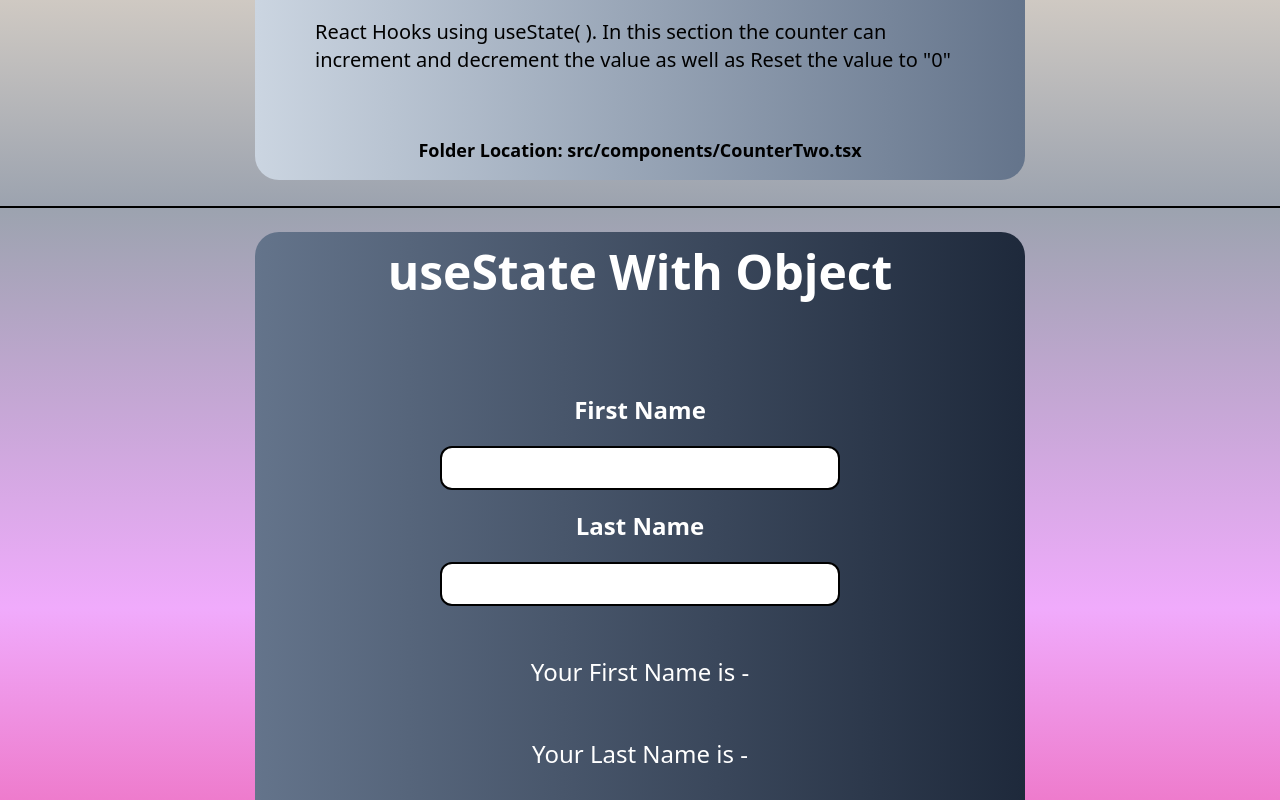
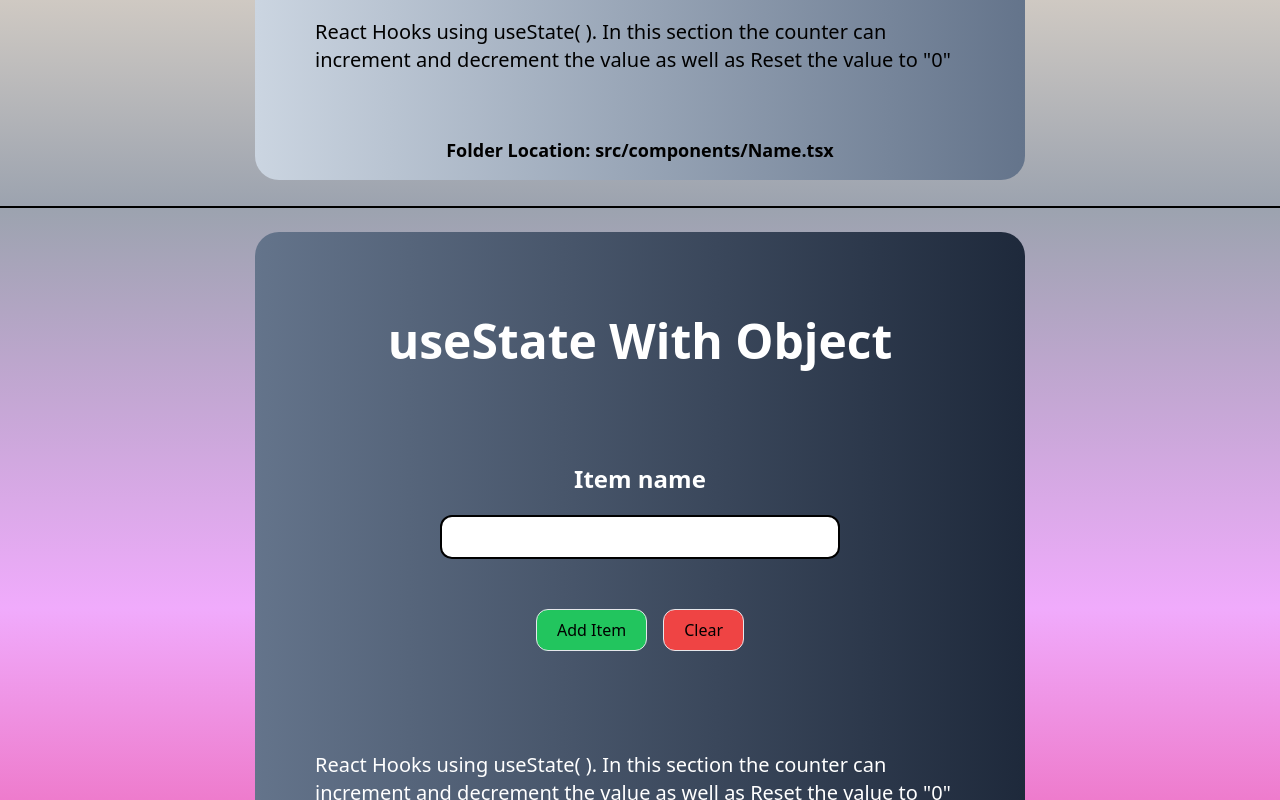
Before and after one commit to SAF2k/react-hook-learn, a React (Vite) app: page / in a window 1280 px wide. Shown: the part 3000-3800 px from the top of the page. Built offline with nearby package versions, Linux system fonts and the light colour scheme.

Commit message:
added Item section

```diff
--- a/src/components/AddItem.tsx
+++ b/src/components/AddItem.tsx
@@ -1,7 +1,30 @@
 import { useState } from "react";
+interface ItemType {
+  id: number;
+  item: string;
+}
 
 const AddItem = () => {
-  const [name, setName] = useState({ firstName: "", lastName: "" });
+  const [items, setItems] = useState<ItemType[]>([]);
+  const [itemName, setItemName] = useState<string>(""); // Provide a type for itemName
+
+  const addItem = () => {
+    if (items.length < 5) {
+      const newItem: ItemType = {
+        id: items.length,
+        item: itemName,
+      };
+
+      setItems([...items, newItem]);
+          setItemName("");
+    } else {
+      alert("You can only add 5 items");
+    }
+  };
+
+  const clearItems = () => {
+    setItems([]);
+  };
 
   return (
     <>
@@ -9,42 +32,47 @@ const AddItem = () => {
         <div className="flex justify-center flex-col items-center text-white rounded-3xl gap-[50px] h-[calc(100vh-50px)] w-[calc(100vw-510px)] bg-gradient-to-r from-slate-500 to-slate-800">
           <h1 className="text-5xl font-bold pb-12">useState With Object</h1>
           <div className="flex items-center flex-col gap-5 rounded-xl">
-            <label className="text-2xl font-bold" htmlFor="firstName">
-              First Name
+            <label className="text-2xl font-bold" htmlFor="AddItem">
+              Item name
             </label>
             <input
-              className="border-2 border-black rounded-xl px-6 py-1 text-2xl"
+              className="border-2 border-black rounded-xl px-6 py-1 text-2xl text-black"
               type="text"
-              id="firstName"
-              value={name.firstName}
-              onChange={(e) => setName({ ...name, firstName: e.target.value })}
-            />
-            <label className="text-2xl font-bold" htmlFor="lastName">
-              Last Name
-            </label>
-            <input
-              className="border-2 border-black rounded-xl px-6 py-1 text-2xl"
-              type="text"
-              id="lastName"
-              value={name.lastName}
-              onChange={(e) => setName({ ...name, lastName: e.target.value })}
+              id="AddItem"
+              value={itemName}
+              onChange={(e) => setItemName(e.target.value)}
             />
           </div>
-          <p className="text-2xl">
-            Your First Name is -{" "}
-            <span className="font-bold">{name.firstName}</span>
-          </p>
-          <p className="text-2xl">
-            Your Last Name is -{" "}
-            <span className="font-bold">{name.lastName}</span>
-          </p>
+          <div className="space-x-4">
+            <button
+              className="border px-5 py-2 rounded-xl bg-green-500 text-black hover:bg-opacity-75"
+              onClick={addItem}
+            >
+              Add Item
+            </button>
+
+            <button
+              className="border px-5 py-2 rounded-xl bg-red-500 text-black hover:bg-opacity-75"
+              onClick={clearItems}
+            >
+              Clear
+            </button>
+          </div>
+
+          <ul className="text-2xl">
+            {items.map((item) => (
+              <li key={item.id}>
+                {item.id + 1} : {item.item}
+              </li>
+            ))}
+          </ul>
 
           <p className="text-xl w-[650px]">
             React Hooks using useState( ). In this section the counter can
             increment and decrement the value as well as Reset the value to "0"
           </p>
           <p className="text-lg font-semibold pt-3">
-            Folder Location: src/components/CounterTwo.tsx
+            Folder Location: src/components/AddItem.tsx
           </p>
         </div>
       </div>
--- a/src/components/Name.tsx
+++ b/src/components/Name.tsx
@@ -44,7 +44,7 @@ const Name = () => {
             increment and decrement the value as well as Reset the value to "0"
           </p>
           <p className="text-lg font-semibold pt-3">
-            Folder Location: src/components/CounterTwo.tsx
+            Folder Location: src/components/Name.tsx
           </p>
         </div>
       </div>
--- a/src/components/NotContore.tsx
+++ /dev/null
@@ -1,32 +0,0 @@
-import { useState } from "react";
-
-const NotCounter = () => {
-  const [count, setCount] = useState(0);
-
-  const increment = () => (count === 10 ? 10 : setCount(count + 1));
-  const decrement = () => (count === 0 ? 0 : setCount(count - 1));
-
-  return (
-    <>
-      <div className="h-screen">
-        <div className="text-4xl space-x-6 flex items-center border rounded-xl">
-          <button
-            className="border shadow-sm px-5 rounded-l-xl"
-            onClick={decrement}
-          >
-            -
-          </button>
-          <span>{count}</span>
-          <button
-            className="border shadow-sm px-5 rounded-r-xl"
-            onClick={increment}
-          >
-            +
-          </button>
-        </div>
-      </div>
-    </>
-  );
-};
-
-export default NotCounter;
```
